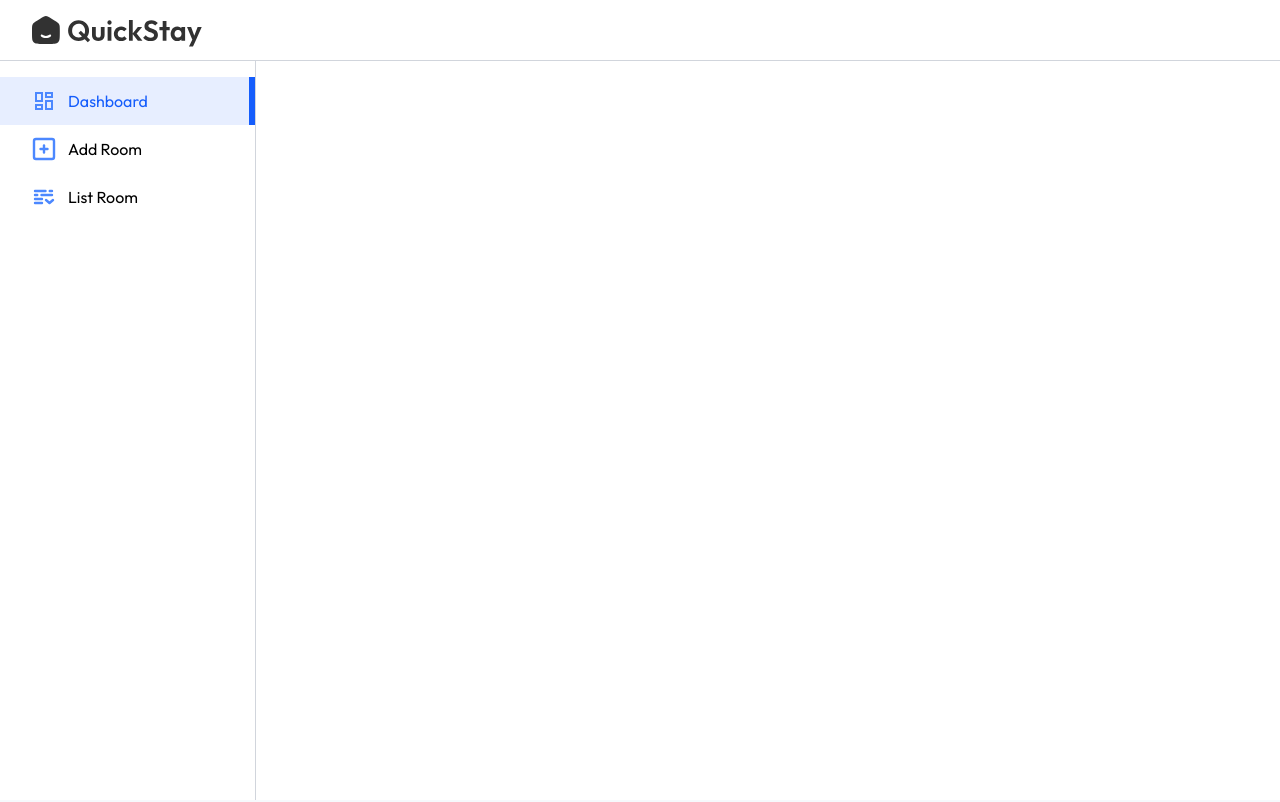
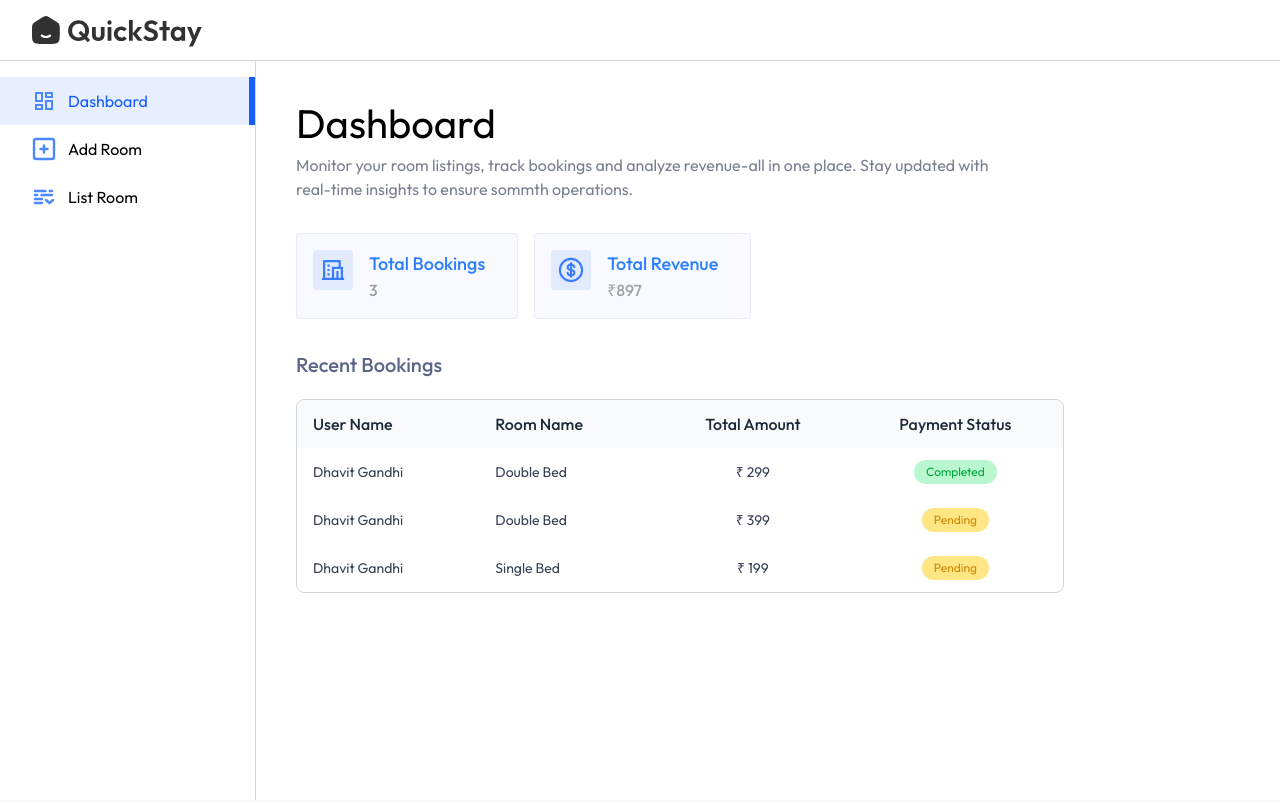
Before and after one commit to DhavitG/Havenly, a React (Vite) app in the folder client/: page /owner in a window 1280 px wide. Shown: the top 802 px of the page. Built offline with nearby package versions, Linux system fonts and the light colour scheme; no server answers; a web font is replaced by a local one.

Commit message:
Dashboard Page done

```diff
--- a/client/src/App.jsx
+++ b/client/src/App.jsx
@@ -8,6 +8,9 @@
 import MyBookings from "./pages/MyBookings";
 import HotelReg from "./Components/HotelReg";
 import Layout from "./pages/hotelOwner/Layout";
+import Dashboard from "./pages/hotelOwner/Dashboard";
+import AddRoom from "./pages/hotelOwner/AddRoom";
+import ListRoom from "./pages/hotelOwner/ListRoom";
 
 function App() {
   const isOwnerPath = useLocation().pathname.includes("owner");
@@ -22,7 +25,9 @@
           <Route path="/rooms/:id" element={<RoomDetails />} />
           <Route path="my-bookings" element={<MyBookings />} />
           <Route path="/owner" element={<Layout />}>
-            <Route />
+            <Route index element={<Dashboard />} />
+            <Route path="add-room" element={<AddRoom />} />
+            <Route path="list-room" element={<ListRoom />} />
           </Route>
         </Routes>
       </div>
--- a/client/src/assets/assets.js
+++ b/client/src/assets/assets.js
@@ -174,7 +174,7 @@
 // User Dummy Data
 export const userDummyData = {
   _id: "user_2unqyL4diJFP1E3pIBnasc7w8hP",
-  username: "Great Stack",
+  username: "Dhavit Gandhi",
   email: "user.greatstack@gmail.com",
   image:
     "https://img.clerk.com/eyJ0eXBlIjoicHJveHkiLCJzcmMiOiJodHRwczovL2ltYWdlcy5jbGVyay5kZXYvdXBsb2FkZWQvaW1nXzJ2N2c5YVpSSEFVYVUxbmVYZ2JkSVVuWnFzWSJ9",
--- /dev/null
+++ b/client/src/pages/hotelOwner/Dashboard.jsx
@@ -0,0 +1,105 @@
+import React, { useState } from "react";
+import Title from "../../Components/Title";
+import { assets, dashboardDummyData } from "../../assets/assets";
+
+function Dashboard() {
+  const [dashboardData, setDashboardData] = useState(dashboardDummyData);
+  return (
+    <div>
+      <Title
+        align="left"
+        font="outfit"
+        title="Dashboard"
+        subtitle="Monitor your room listings, track bookings and analyze revenue-all in one place. Stay updated with real-time insights to ensure sommth operations."
+      />
+
+      <div className="flex gap-4 my-8">
+        {/* Total Bookings */}
+        <div className="bg-primary/3 border border-primary/10 rounded flex p-4 pr-8">
+          <img
+            src={assets.totalBookingIcon}
+            alt=""
+            className="max-sm:hidden h-10"
+          />
+          <div className="flex flex-col sm:ml-4 font-medium">
+            <p className="text-blue-500 text-lg">Total Bookings</p>
+            <p className="text-neutral-400 text-base">
+              {dashboardData.totalBookings}
+            </p>
+          </div>
+        </div>
+
+        {/* Total Revenue */}
+        <div className="bg-primary/3 border border-primary/10 rounded flex p-4 pr-8">
+          <img
+            src={assets.totalRevenueIcon}
+            alt=""
+            className="max-sm:hidden h-10"
+          />
+          <div className="flex flex-col sm:ml-4 font-medium">
+            <p className="text-blue-500 text-lg">Total Revenue</p>
+            <p className="text-neutral-400 text-base">
+              ₹{dashboardData.totalRevenue}
+            </p>
+          </div>
+        </div>
+      </div>
+
+      {/* Recent Bookings */}
+      <h2 className="text-xl text-blue-950/70 font-medium mb-5">
+        Recent Bookings
+      </h2>
+
+      <div className="w-full max-w-3xl text-left border border-gray-300 rounded-lg max-h-80 overflow-y-scroll">
+        <table className="w-full">
+          <thead className="bg-gray-50">
+            <tr>
+              <th className="py-3 px-4 text-gray-800 font-medium">User Name</th>
+              <th className="py-3 px-4 text-gray-800 font-medium max-sm:hidden">
+                Room Name
+              </th>
+              <th className="py-3 px-4 text-gray-800 font-medium text-center">
+                Total Amount
+              </th>
+              <th className="py-3 px-4 text-gray-800 font-medium text-center">
+                Payment Status
+              </th>
+            </tr>
+          </thead>
+
+          <tbody className="text-sm">
+            {dashboardData.bookings.map((item, index) => (
+              <tr key={index}>
+                <td className="py-3 px-4 text-gray-700 border-gray-700">
+                  {item.user.username}
+                </td>
+
+                <td className="py-3 px-4 text-gray-700  border-gray-700 max-sm:hidden">
+                  {item.room.roomType}
+                </td>
+
+                <td className="py-3 px-4 text-gray-700 border-gray-700 text-center">
+                  ₹ {item.totalPrice}
+                </td>
+
+                <td className="py-3 px-4 border-gray-700 flex">
+                  <button
+                    className={`py-1 px-3 text-xs rounded-full mx-auto ${
+                      item.isPaid
+                        ? "bg-green-200 text-green-600"
+                        : "bg-amber-200 text-yellow-600"
+                    }`}
+                  >
+                    {item.isPaid ? "Completed" : "Pending"}
+                  </button>
+                </td>
+              </tr>
+            ))}
+          </tbody>
+        </table>
+      </div>
+    </div>
+  );
+}
+
+export default Dashboard;
```
